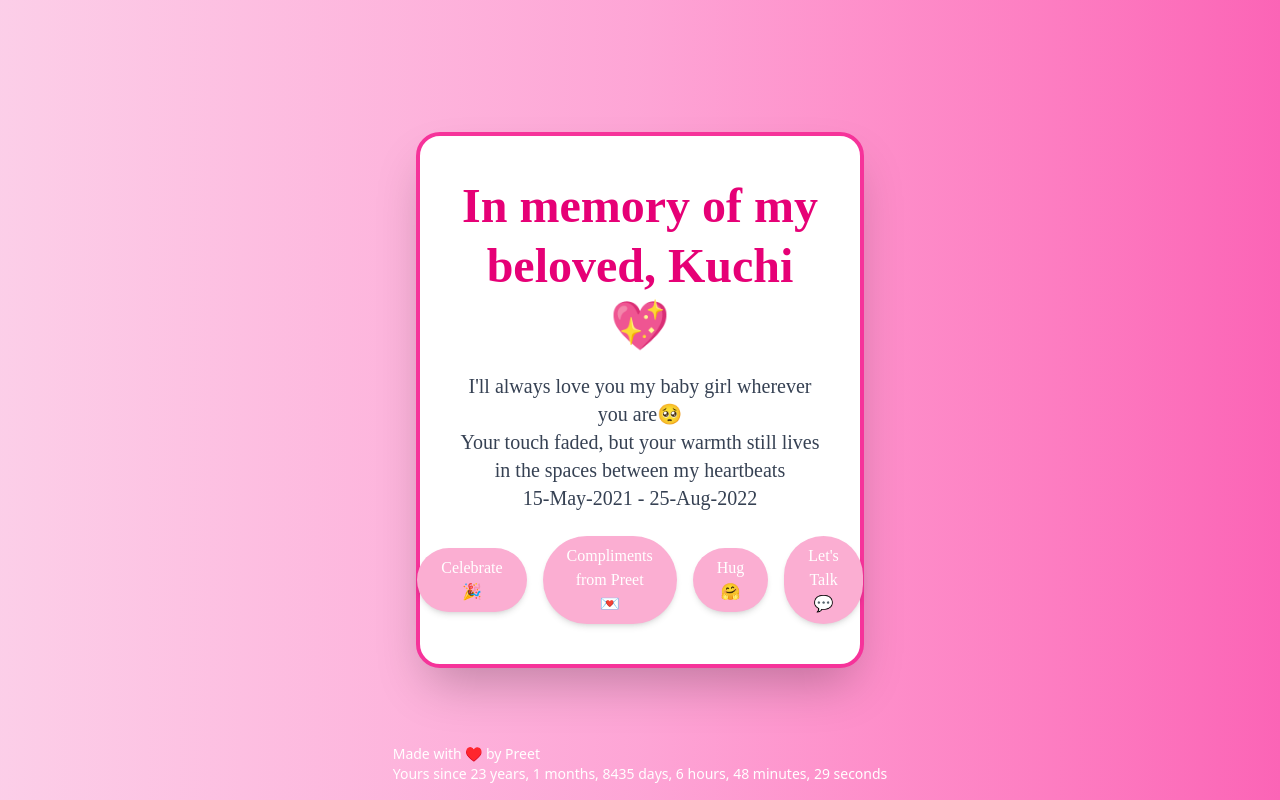
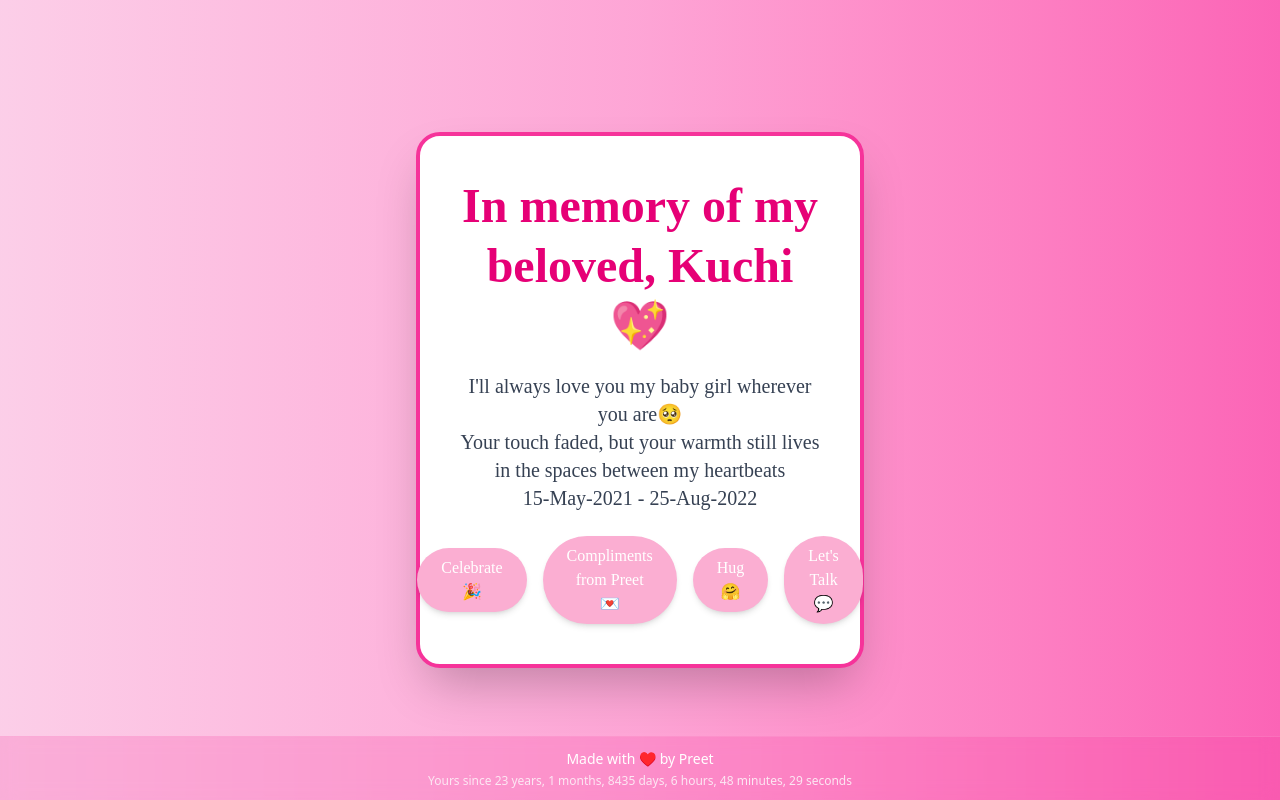
Before and after one commit to Trippy-69/Personal, a React (Vite) app: page / in a window 1280 px wide. Built offline with nearby package versions, Linux system fonts and the light colour scheme.

Commit message:
seperated footer and app

```diff
--- a/src/Footer.jsx
+++ b/src/Footer.jsx
@@ -24,9 +24,15 @@ function Footer() {
   }, []);
 
   return (
-    <footer className="absolute bottom-4 left-1/2 transform -translate-x-1/2 text-white">
-      <p className="text-sm">Made with ♥️ by Preet</p>
-      <p className="text-sm">Yours since {timeSince}</p>
+    <footer className="fixed bottom-0 left-0 right-0 py-3 bg-pink-500/20 backdrop-blur-sm border-t border-pink-300/30">
+      <div className="text-center px-4">
+        <p className="text-xs sm:text-sm text-white font-medium">
+          Made with ♥️ by Preet
+        </p>
+        <p className="text-[10px] sm:text-xs text-pink-100 mt-1 leading-tight break-words">
+          Yours since {timeSince}
+        </p>
+      </div>
     </footer>
   );
 }
```
Also changed, not shown: 1 other file (tests, documents, lock files or other folders).
